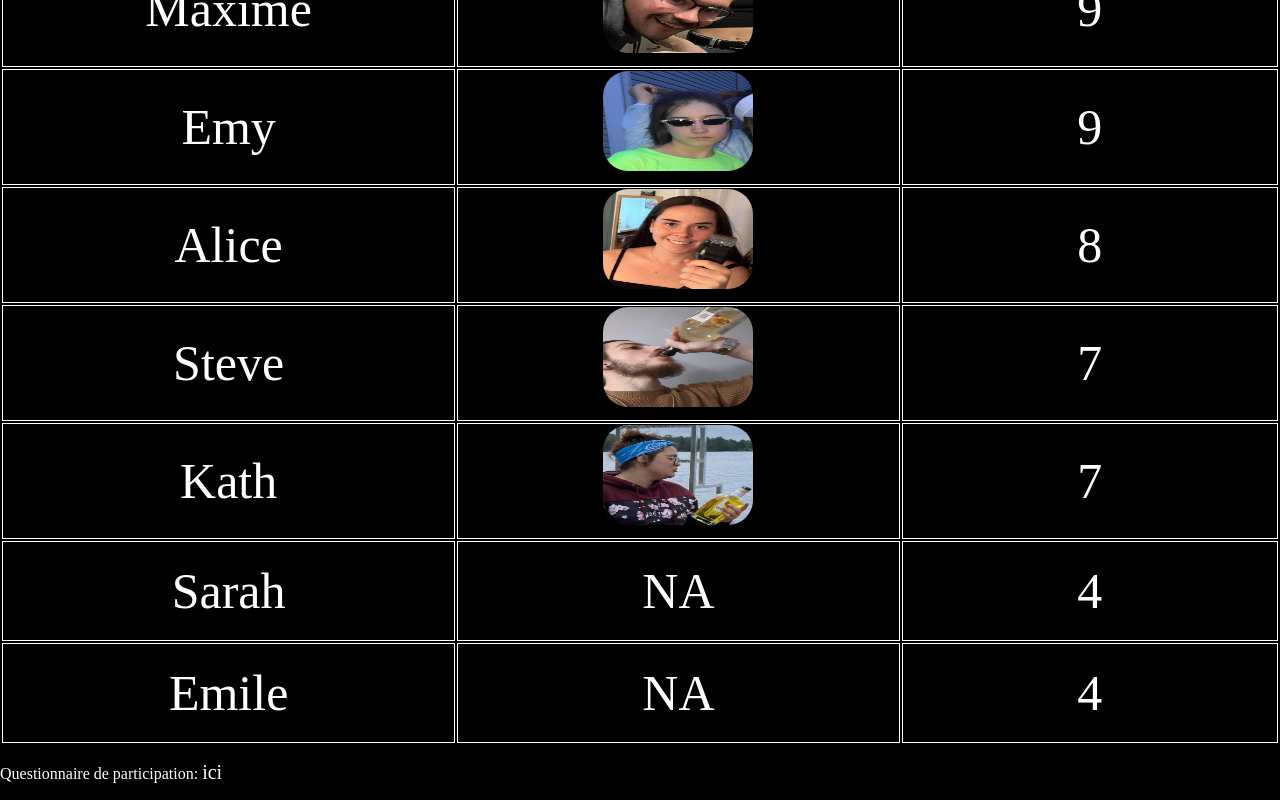
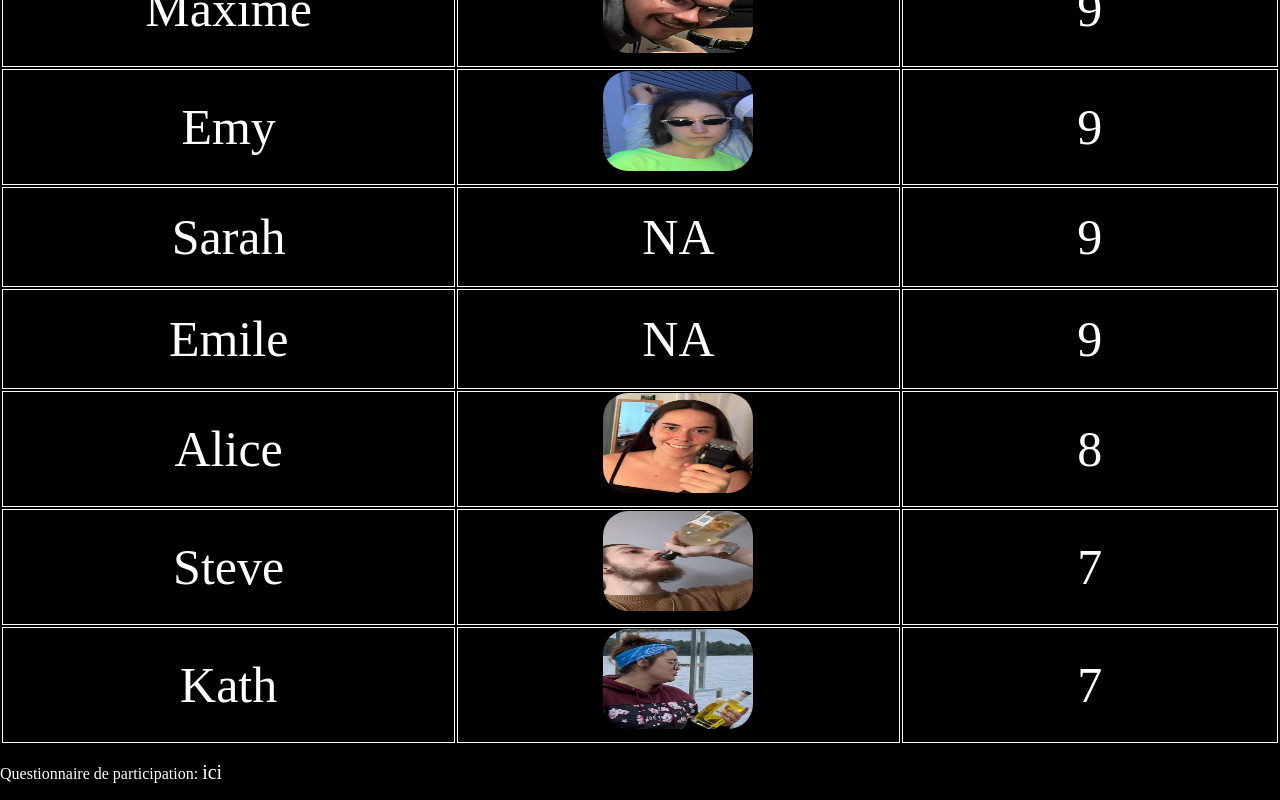
Before and after one commit to Dplayerz/WebAppChalet, a React (Vite) app: page / in a window 1280 px wide. Shown: the part 1022-1822 px from the top of the page. Built offline with nearby package versions, Linux system fonts and the light colour scheme.

Commit message:
Update Leader.tsx

```diff
--- a/src/Leader.tsx
+++ b/src/Leader.tsx
@@ -57,10 +57,10 @@ const data = [
   { Nom: "Eliane", Photo: <ElianeArr />, PTS: 14 },
   { Nom: "Raph", Photo: <RaphArr />, PTS: 15 },
   { Nom: "Emy", Photo: <EmyArr />, PTS: 9 },
-  { Nom: "Sarah", Photo: "NA", PTS: 4 },
+  { Nom: "Sarah", Photo: "NA", PTS: 9 },
   { Nom: "Yanni", Photo: <BugX />, PTS: 13 },
 { Nom: "Alexe", Photo: <AleArr />, PTS: 11 },
-  { Nom: "Emile", Photo: "NA", PTS: 4 },
+  { Nom: "Emile", Photo: "NA", PTS: 9 },
   ];
 
 const Pep = data[0].PTS;
```
